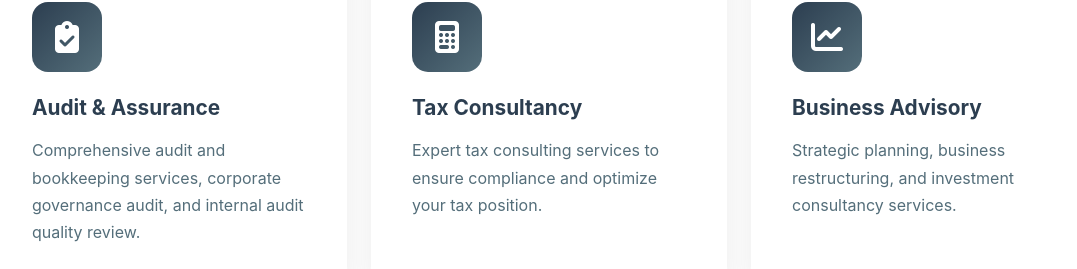
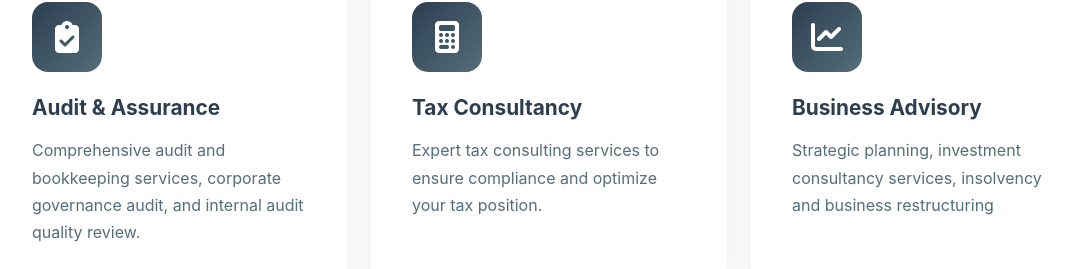
Before and after one commit to Sodiqlef/aoj, a plain HTML site: page index.html in a window 1280 px wide. Shown: the part 2985-3254 px from the top of the page, without its empty margins (91-1168 px from the left). Drawn offline with nearby package versions, Linux system fonts and the light colour scheme.

Commit message:
commit 6

```diff
--- a/index.html
+++ b/index.html
@@ -964,7 +964,7 @@
                             <i class="fas fa-chart-line"></i>
                         </div>
                         <h5>Business Advisory</h5>
-                        <p>Strategic planning, business restructuring, and investment consultancy services.</p>
+                        <p>Strategic planning, investment consultancy services, insolvency and business restructuring</p>
                     </div>
                 </div>
                 <div class="col-md-6 col-lg-4">
```
